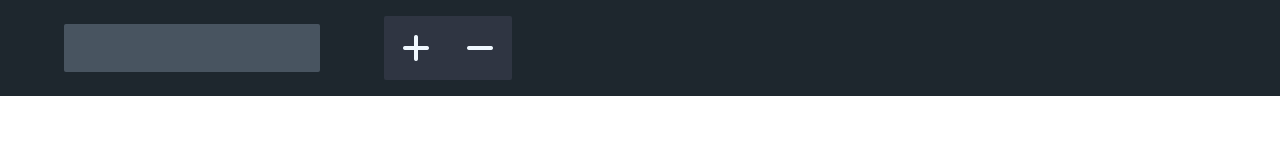
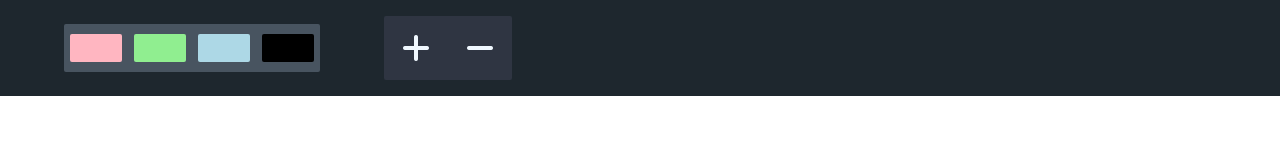
Before and after one commit to Shreyash0368/mini-projects, a plain HTML site: page JIRATicketManagement/Index.html in a window 1280 px wide. Drawn offline with Linux system fonts and the light colour scheme.

Commit message:
minor display changes

```diff
--- a/JIRATicketManagement/styles/style.css
+++ b/JIRATicketManagement/styles/style.css
@@ -57,9 +57,9 @@
     background-color: #2f3542;
 }
 
-.color {
-    height: 2rem;
-    width: 3rem;
+.colorChoice {
+    height: 60%;
+    width: 20%;
     border-radius: 2px;
 }
 
```
